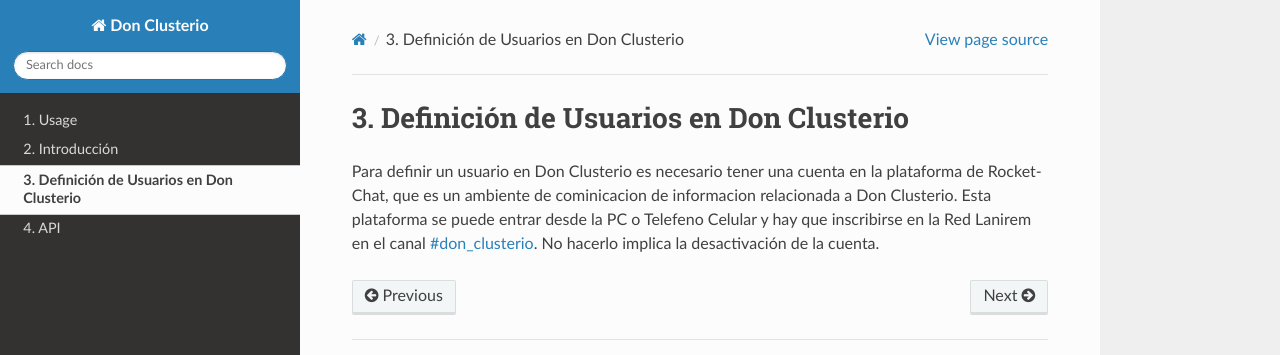
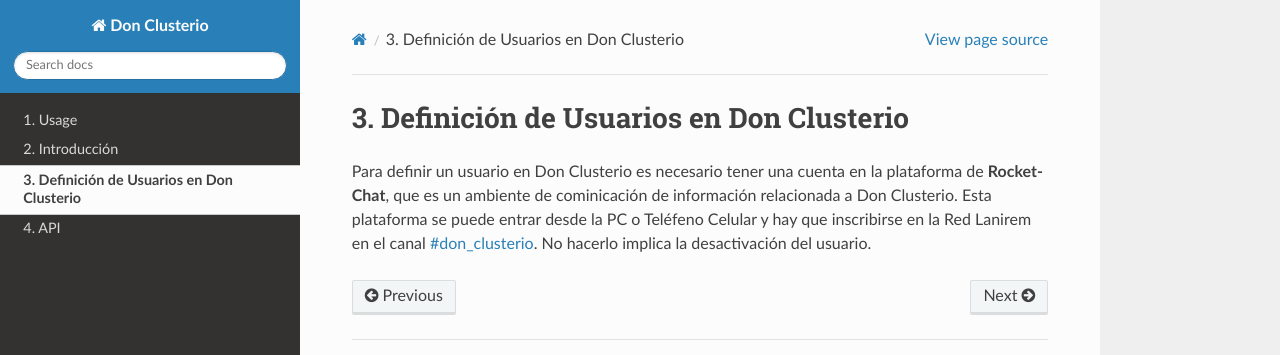
Before and after one commit to matecom57/clusterio-inb, a Sphinx documentation site: the page built from docs/source/DefinicionUsuario/definiciondeusuario.rst, in a window 1280 px wide. Shown: the top 355 px of the page. Built offline with Sphinx 7.4.7 and the Read the Docs theme 3.1.0, drawn with Linux system fonts in a browser that asks for light colours.

Commit message:
Test comité

```diff
--- a/docs/source/DefinicionUsuario/definiciondeusuario.rst
+++ b/docs/source/DefinicionUsuario/definiciondeusuario.rst
@@ -1,7 +1,6 @@
 Definición de Usuarios en Don Clusterio
 ---------------------------------------
 
-Para definir un usuario en Don Clusterio es necesario tener una cuenta en la plataforma de Rocket-Chat,
-que es un ambiente de cominicacion de informacion relacionada a Don Clusterio. Esta plataforma se puede entrar
-desde la PC o Telefeno Celular y hay que inscribirse en la Red Lanirem en el canal `#don_clusterio
-<https://chat-lanirem.lavis.unam.mx/channel/don_clusterio>`_. No hacerlo implica la desactivación de la cuenta.
+Para definir un usuario en Don Clusterio es necesario tener una cuenta en la plataforma de **Rocket-Chat**,
+que es un ambiente de cominicación de información relacionada a Don Clusterio. Esta plataforma se puede entrar
+desde la PC o Teléfeno Celular y hay que inscribirse en la Red Lanirem en el canal `#don_clusterio <https://chat-lanirem.lavis.unam.mx/channel/don_clusterio>`_. No hacerlo implica la desactivación del usuario.
```
